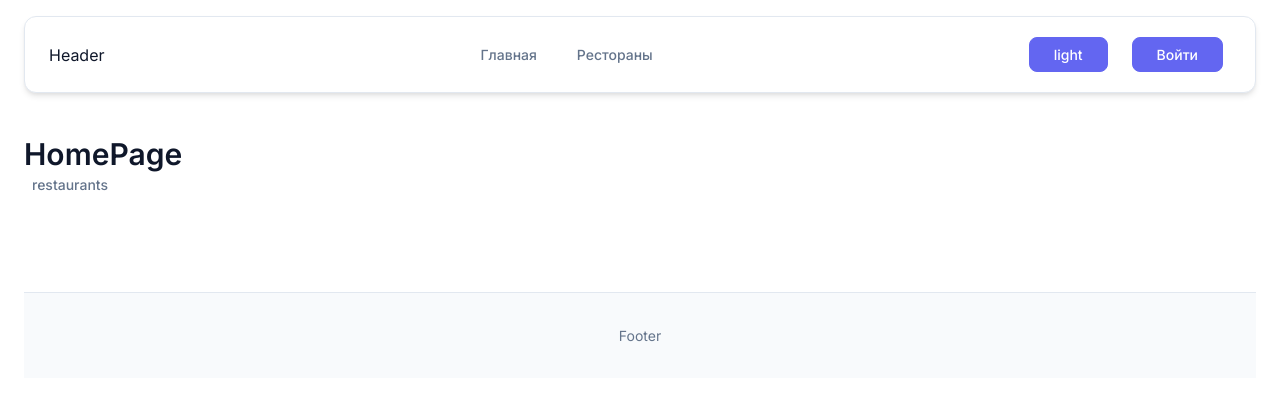
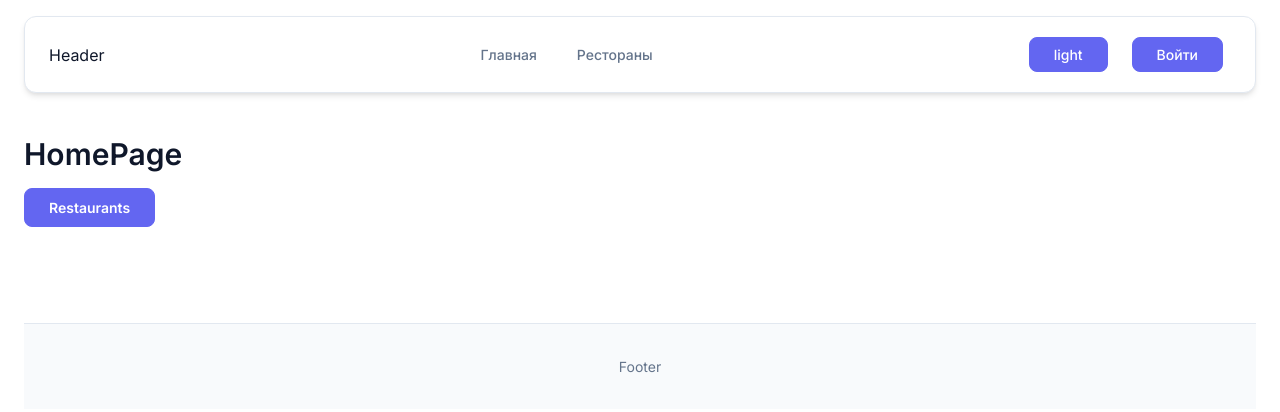
Before and after one commit to BigRock32/Home-project, a Next.js app: page / in a window 1280 px wide. Shown: the top 412 px of the page. Built offline with nearby package versions, Linux system fonts and the light colour scheme; no server answers.

Commit message:
feat: small direct design fixes

```diff
--- a/src/components/pages/HomePage/home-page.jsx
+++ b/src/components/pages/HomePage/home-page.jsx
@@ -1,13 +1,14 @@
 import React from 'react'
-import { BaseLink } from '../../BaseLink/base-link'
+import { Tab } from '../../Tab'
+import s from './home-page.module.scss'
 
 export const HomePage = () => {
    return (
-      <div>
+      <div className={s.wrapper}>
          <h1>
             HomePage
          </h1>
-         <BaseLink to='/restaurants'>restaurants</BaseLink>
+         <Tab to='/restaurants' name='Restaurants'>restaurants</Tab>
       </div>
    )
 }
--- /dev/null
+++ b/src/components/pages/HomePage/home-page.module.scss
@@ -0,0 +1,6 @@
+.wrapper {
+   display: flex;
+   flex-direction: column;
+   align-items: start;
+   gap: var(--spacing-md);
+}
```
